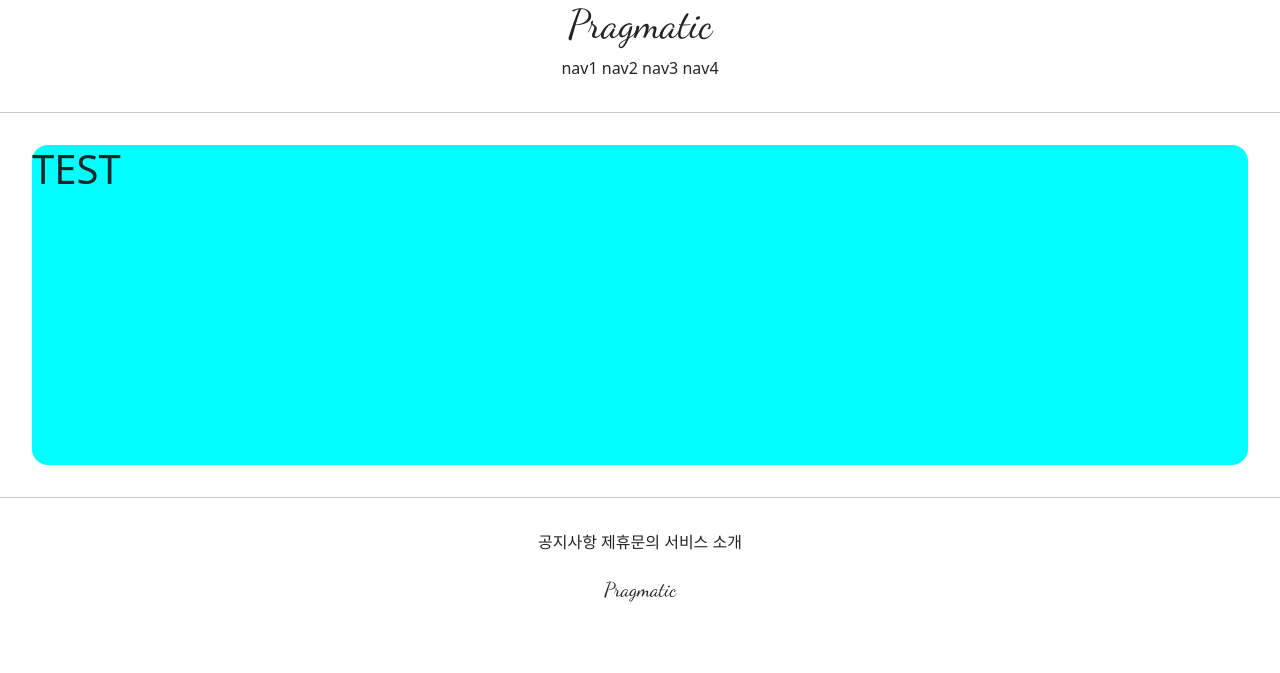
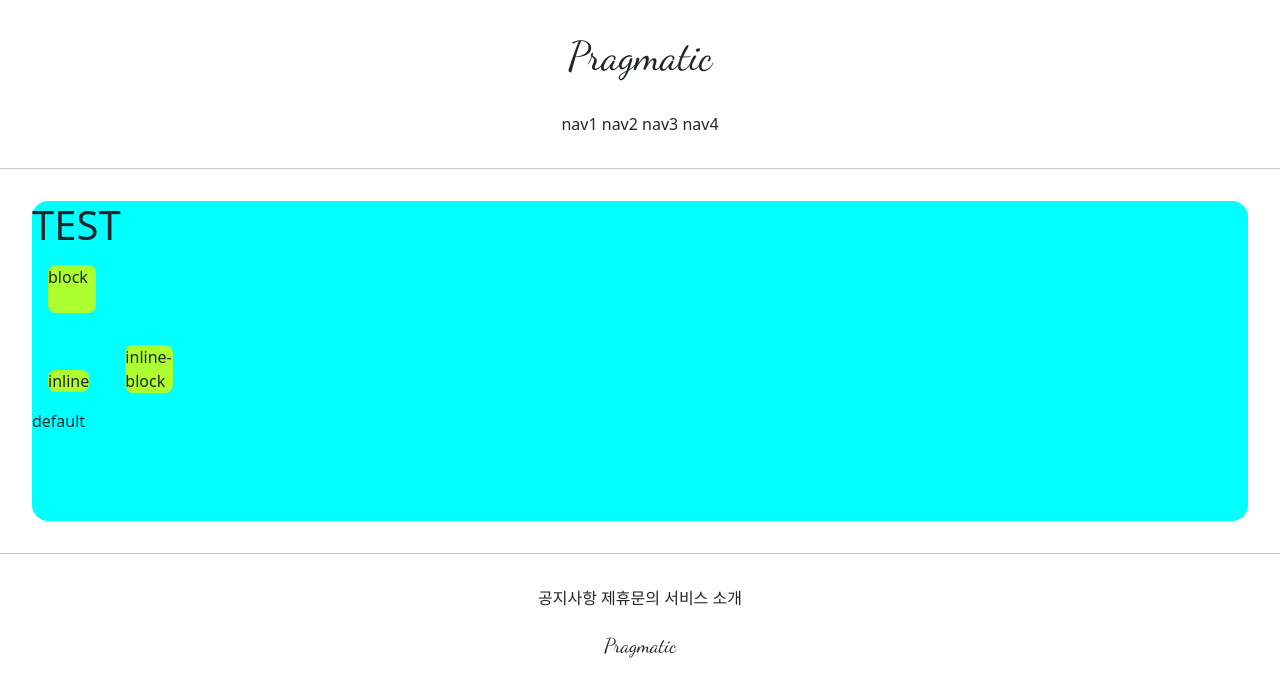
Before and after one commit to TTioTTi/gis_1ban, a Django app: page /account/hello_world/ in a window 1280 px wide. Shown: the top 673 px of the page. Run offline with Django 3.2, Linux system fonts and the light colour scheme; parts of the project's set-up code (start-up, migrations or seed data) failed here and were passed over.

Commit message:
7/7 1ban class commit 2

```diff
--- a/accountapp/templates/accountapp/hello_world.html
+++ b/accountapp/templates/accountapp/hello_world.html
@@ -2,8 +2,26 @@
 
 {% block content %}
 
+    <style>
+
+        .testing {
+            background-color: greenyellow;
+            margin: 1rem;
+            height: 48px;
+            width: 48px;
+            border-radius: .5rem;
+        }
+
+    </style>
+
     <div style='height: 20rem; background-color: aqua; margin: 2rem; border-radius: 1rem;'>
         <h1>TEST</h1>
+
+    <div class="testing" style = "display: block">block</div>
+    <div class="testing" style = "display: inline">inline</div>
+    <div class="testing" style = "display: inline-block">inline-block</div>
+    <div class="testing" style = "display: none">none</div>
+    <div>default</div>
     </div>
 
 {% endblock %}
--- a/static/base.css
+++ b/static/base.css
@@ -1,5 +1,5 @@
 .pragmatic_header_logo {
-    font-family: 'Dancing Script', cursive;
+    margin: 2rem 0; font-family: 'Dancing Script', cursive;
 }
 
 .pragmatic_header_button {
```
